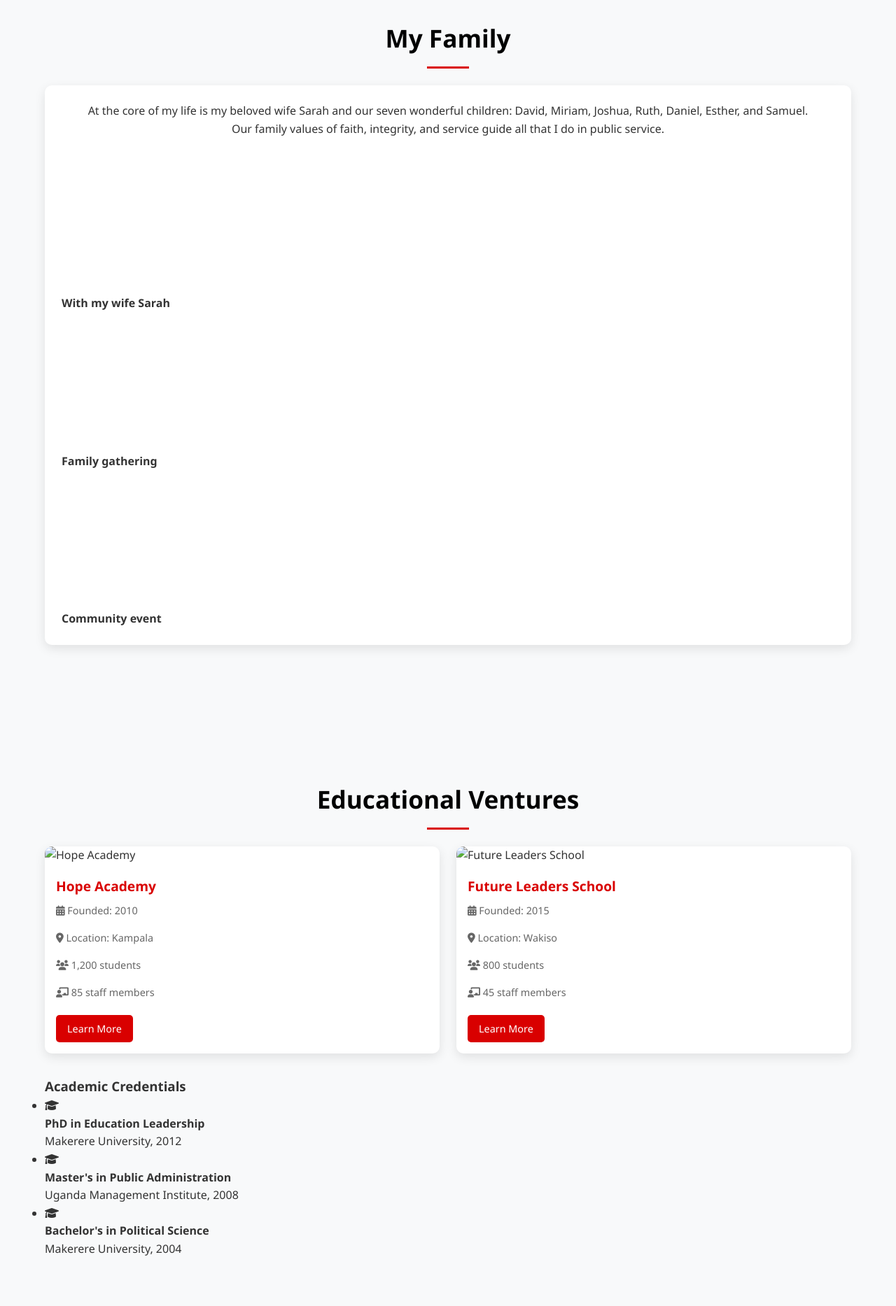
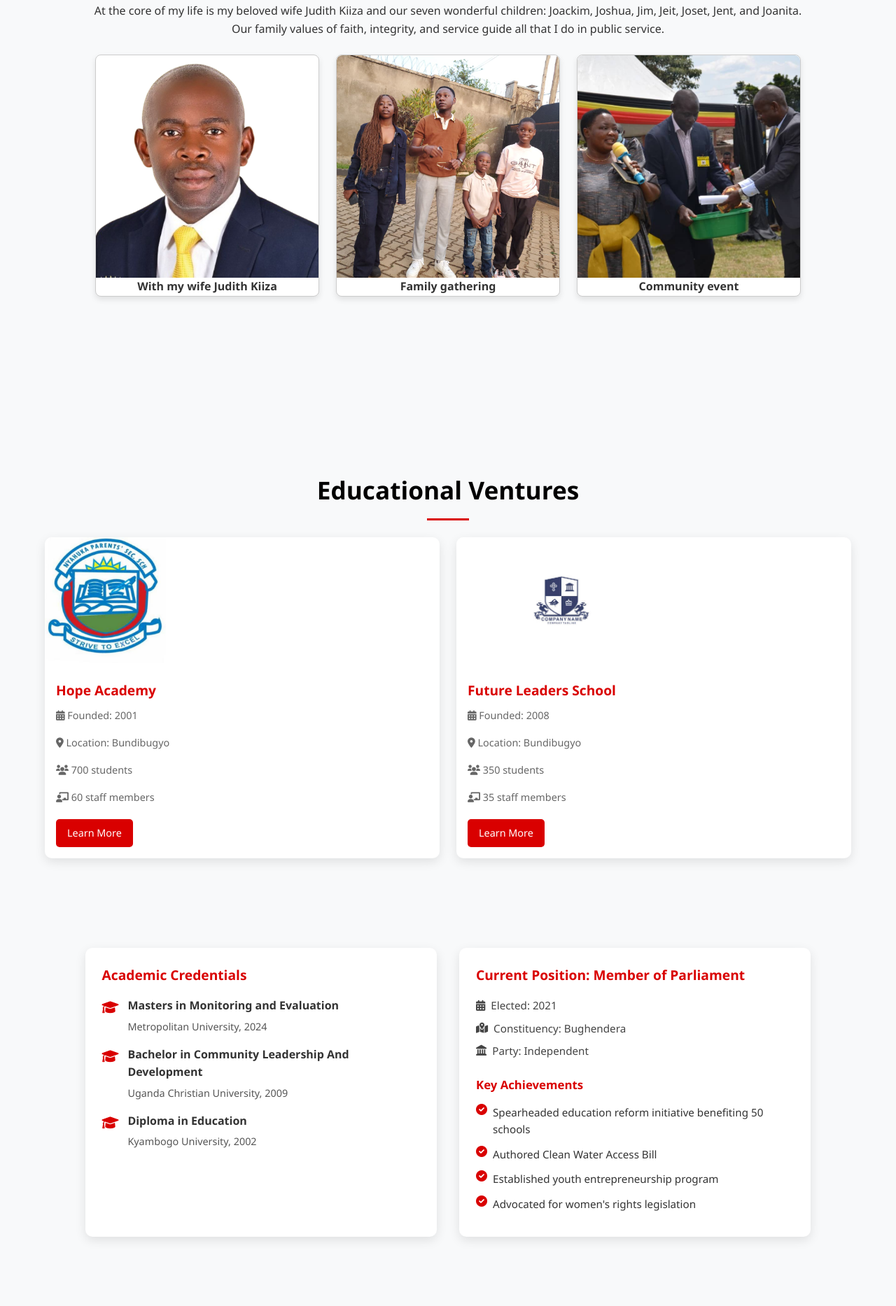
Before and after one commit to Jimkbb/AcrobertMoses, a plain HTML site: page index.html in a window 1280 px wide. Shown: the part 1669-3536 px from the top of the page at 70% size. Drawn offline with Linux system fonts and the light colour scheme.

Commit message:
2nd day updates

```diff
--- a/index.html
+++ b/index.html
@@ -53,7 +53,8 @@
    <section id="about" class="about">
   <h2>About Me</h2>
   <div class="about-container">
-            <div class="profile-card">
+
+    <!-- Leader image and text -->
     <div class="about-img">
       <img src="hon1.png" alt="Hon. Acrobert Kiiza Moses" loading="lazy">
       <div class="img-badge">
@@ -61,28 +62,30 @@
         <span>Community Leader</span>
       </div>
     </div>
+
     <div class="about-text">
       <p>With 15 years of dedicated service to Uganda, I have committed my life to improving education and community development.</p>
     </div>
-            </div>
 
+    <!-- Cards section -->
     <div class="highlights-grid">
       <div class="highlight-card">
         <i class="fas fa-graduation-cap"></i>
         <h4>Education</h4>
-                    <p>Founder of Hope Academy and Future Leaders School, educating 2,000 students annually</p>
+        <p>NYAHUKA PARENTS SCHOOL, educating 800 students annually</p>
       </div>
       <div class="highlight-card">
         <i class="fas fa-landmark"></i>
         <h4>Politics</h4>
-                    <p>District Representative for Kampala since 2015</p>
+        <p>District Representative for Bughendera Constituency since 2021</p>
       </div>
       <div class="highlight-card">
         <i class="fas fa-hands-helping"></i>
         <h4>Community</h4>
-                    <p>Leading 12 community initiatives impacting 50,000 people</p>
+        <p>Leading 14 sub-counties impacting 50,000 people</p>
       </div>
     </div>
+
   </div>
 </section>
 
@@ -92,22 +95,23 @@
         <div class="family-container">
             <div class="family-card">
                 <div class="family-intro">
-                    <p>At the core of my life is my beloved wife Sarah and our seven wonderful children: David, Miriam, Joshua, Ruth, Daniel, Esther, and Samuel.</p>
+                    <p>At the core of my life is my beloved wife Judith Kiiza and our seven wonderful children: Joackim, Joshua, Jim, Jeit, Joset, Jent, and Joanita.</p>
                     <p>Our family values of faith, integrity, and service guide all that I do in public service.</p>
                 </div>
             </div>
 
             <div class="family-members">
                 <div class="family-member-card">
-                    <div class="gallery-item" style="background-image: url('images/family1.jpg');"></div>
-                    <h4>With my wife Sarah</h4>
+                    <div class="gallery-item" style="background-image: url('hon1.png');"></div>
+                    <h4>With my wife Judith Kiiza</h4>
+
                 </div>
                 <div class="family-member-card">
-                    <div class="gallery-item" style="background-image: url('images/family2.jpg');"></div>
+                    <div class="gallery-item" style="background-image: url('familys.jpg');"></div>
                     <h4>Family gathering</h4>
                 </div>
                 <div class="family-member-card">
-                    <div class="gallery-item" style="background-image: url('images/family3.jpg');"></div>
+                    <div class="gallery-item" style="background-image: url('event.jpg');"></div>
                     <h4>Community event</h4>
                 </div>
             </div>
@@ -120,99 +124,86 @@
         <div class="schools-container">
             <div class="school-card">
                 <div class="school-image">
-                    <img src="images/hope-academy.jpg" alt="Hope Academy" loading="lazy">
+                    <img src="npss.jpg" alt="NYAHUKA PARENTS SS" loading="lazy">
                 </div>
                 <div class="school-info">
                     <h3>Hope Academy</h3>
                     <div class="school-details">
-                        <p><i class="fas fa-calendar-alt"></i> Founded: 2010</p>
-                        <p><i class="fas fa-map-marker-alt"></i> Location: Kampala</p>
-                        <p><i class="fas fa-users"></i> 1,200 students</p>
-                        <p><i class="fas fa-chalkboard-teacher"></i> 85 staff members</p>
+                        <p><i class="fas fa-calendar-alt"></i> Founded: 2001</p>
+                        <p><i class="fas fa-map-marker-alt"></i> Location: Bundibugyo</p>
+                        <p><i class="fas fa-users"></i> 700 students</p>
+                        <p><i class="fas fa-chalkboard-teacher"></i> 60 staff members</p>
                     </div>
-                    <a href="#" class="btn-school">Learn More</a>
+                    <a href="https://desire627.github.io/npss_website/" class="btn-school">Learn More</a>
                 </div>
             </div>
 
             <div class="school-card">
                 <div class="school-image">
-                    <img src="images/future-leaders.jpg" alt="Future Leaders School" loading="lazy">
+                    <img src="parental.jpg" alt="Future Leaders School" loading="lazy">
                 </div>
                 <div class="school-info">
                     <h3>Future Leaders School</h3>
                     <div class="school-details">
-                        <p><i class="fas fa-calendar-alt"></i> Founded: 2015</p>
-                        <p><i class="fas fa-map-marker-alt"></i> Location: Wakiso</p>
-                        <p><i class="fas fa-users"></i> 800 students</p>
-                        <p><i class="fas fa-chalkboard-teacher"></i> 45 staff members</p>
+                        <p><i class="fas fa-calendar-alt"></i> Founded: 2008</p>
+                        <p><i class="fas fa-map-marker-alt"></i> Location: Bundibugyo</p>
+                        <p><i class="fas fa-users"></i> 350 students</p>
+                        <p><i class="fas fa-chalkboard-teacher"></i> 35 staff members</p>
                     </div>
                     <a href="#" class="btn-school">Learn More</a>
                 </div>
             </div>
         </div>
 
+        <section class="dual-section">
+  <!-- Academic Credentials Card -->
   <div class="qualifications-card">
     <h3>Academic Credentials</h3>
     <ul class="qualifications-list">
       <li class="qualification-item">
         <div class="degree-icon"><i class="fas fa-graduation-cap"></i></div>
         <div class="degree-info">
-                        <h4>PhD in Education Leadership</h4>
-                        <p>Makerere University, 2012</p>
+          <h4>Masters in Monitoring and Evaluation</h4>
+          <p>Metropolitan University, 2024</p>
         </div>
       </li>
       <li class="qualification-item">
         <div class="degree-icon"><i class="fas fa-graduation-cap"></i></div>
         <div class="degree-info">
-                        <h4>Master's in Public Administration</h4>
-                        <p>Uganda Management Institute, 2008</p>
+          <h4>Bachelor in Community Leadership And Development</h4>
+          <p>Uganda Christian University, 2009</p>
         </div>
       </li>
       <li class="qualification-item">
         <div class="degree-icon"><i class="fas fa-graduation-cap"></i></div>
         <div class="degree-info">
-                        <h4>Bachelor's in Political Science</h4>
-                        <p>Makerere University, 2004</p>
+          <h4>Diploma in Education</h4>
+          <p>Kyambogo University, 2002</p>
         </div>
       </li>
     </ul>
   </div>
-    </section>
 
-    <!-- Politics Section -->
-    <section id="politics" class="politics">
-        <h2>Political Engagement</h2>
-        <div class="politics-grid">
+  <!-- Political Engagement Card -->
   <div class="bio-card">
-                <h3>Current Position: District Representative</h3>
+    <h3>Current Position: Member of Parliament</h3>
     <div class="position-details">
-                    <p><i class="fas fa-calendar-alt"></i> Elected: 2015</p>
-                    <p><i class="fas fa-map-marked-alt"></i> Constituency: Kampala District</p>
-                    <p><i class="fas fa-landmark"></i> Party: National Resistance Movement</p>
+      <p><i class="fas fa-calendar-alt"></i> Elected: 2021</p>
+      <p><i class="fas fa-map-marked-alt"></i> Constituency: Bughendera</p>
+      <p><i class="fas fa-landmark"></i> Party: Independent</p>
     </div>
 
     <div class="achievements-card">
       <h4>Key Achievements</h4>
       <ul class="achievements-list">
-                        <li>
-                            <i class="fas fa-check-circle"></i>
-                            <span>Spearheaded education reform initiative benefiting 50 schools</span>
-                        </li>
-                        <li>
-                            <i class="fas fa-check-circle"></i>
-                            <span>Authored Clean Water Access Bill</span>
-                        </li>
-                        <li>
-                            <i class="fas fa-check-circle"></i>
-                            <span>Established youth entrepreneurship program</span>
-                        </li>
-                        <li>
-                            <i class="fas fa-check-circle"></i>
-                            <span>Advocated for women's rights legislation</span>
-                        </li>
+        <li><i class="fas fa-check-circle"></i> Spearheaded education reform initiative benefiting 50 schools</li>
+        <li><i class="fas fa-check-circle"></i> Authored Clean Water Access Bill</li>
+        <li><i class="fas fa-check-circle"></i> Established youth entrepreneurship program</li>
+        <li><i class="fas fa-check-circle"></i> Advocated for women's rights legislation</li>
       </ul>
     </div>
   </div>
+</section>
 
             <div class="vision-card">
                 <h3>My Vision for Uganda</h3>
--- a/styles.css
+++ b/styles.css
@@ -238,6 +238,7 @@ h2::after {
     gap: 2rem;
 }
 
+/* Image Section */
 .about-img {
     display: flex;
     justify-content: center;
@@ -248,11 +249,12 @@ h2::after {
     width: 100%;
     max-width: 300px;
     border-radius: 10px;
-    box-shadow: 0 5px 15px rgba(0,0,0,0.1);
+    box-shadow: 0 5px 15px rgba(0, 0, 0, 0.1);
     aspect-ratio: 1/1;
     object-fit: cover;
 }
 
+/* Badge Styling */
 .img-badge {
     position: absolute;
     bottom: -15px;
@@ -264,7 +266,7 @@ h2::after {
     border-radius: 5px;
     display: flex;
     align-items: center;
-    box-shadow: 0 3px 10px rgba(0,0,0,0.2);
+    box-shadow: 0 3px 10px rgba(0, 0, 0, 0.2);
     width: max-content;
 }
 
@@ -273,22 +275,29 @@ h2::after {
     margin-right: 0.5rem;
 }
 
+/* About Text */
 .about-text {
     text-align: center;
 }
 
-.about-highlights {
-    display: grid;
-    grid-template-columns: 1fr;
-    gap: 1rem;
+/* Highlights Section */
+.about-highlights,
+.highlights-grid {
+    display: flex;
+    justify-content: space-between;
+    gap: 20px;
+    flex-wrap: wrap;
     margin-top: 2rem;
 }
 
+/* Individual Highlight Card */
 .highlight-card {
+    flex: 1 1 30%;
+
     background: white;
     padding: 1.2rem;
     border-radius: 8px;
-    box-shadow: 0 3px 10px rgba(0,0,0,0.1);
+    box-shadow: 0 3px 10px rgba(0, 0, 0, 0.1);
     text-align: center;
     transition: transform 0.3s;
 }
@@ -308,10 +317,14 @@ h2::after {
     font-size: 1.1rem;
 }
 
+}
+
 /* Family Section - Mobile */
+
+/* Family Section - Mobile First */
 .family-container {
-    background: white;
-    padding: 1.5rem;
+    background: whitesmoke;
+    padding: 2rem 1rem;
     border-radius: 10px;
     box-shadow: 0 5px 15px rgba(0,0,0,0.1);
 }
@@ -321,24 +334,62 @@ h2::after {
     text-align: center;
 }
 
-.family-gallery {
-    display: grid;
-    grid-template-columns: 1fr;
-    gap: 1rem;
+/* Container for the image cards */
+.family-members {
+    display: flex;
+    flex-direction: column;
+    gap: 1.5rem;
+    align-items: center;
 }
 
+/* Each individual card */
+.family-member-card {
+    width: 100%;
+    max-width: 320px;
+    border: 1px solid #ccc;
+    border-radius: 8px;
+    overflow: hidden;
+    background-color: #fff;
+    box-shadow: 0 4px 8px rgba(0,0,0,0.1);
+    text-align: center;
+}
+
+/* Image styling */
 .gallery-item {
-    height: 200px;
+    width: 100%;
+    height: auto;
+    aspect-ratio: 1 / 1;
     background-size: cover;
     background-position: center;
-    border-radius: 8px;
-    position: relative;
-    overflow: hidden;
+    border-radius: 8px 8px 0 0;
     transition: transform 0.3s;
 }
 
 .gallery-item:hover {
     transform: scale(1.02);
+}
+
+/* Responsive adjustments for larger devices */
+@media (min-width: 600px) {
+    .family-members {
+        flex-direction: row;
+        justify-content: center;
+        flex-wrap: wrap;
+    }
+
+    .family-member-card {
+        flex: 1 1 45%;
+    }
+}
+
+@media (min-width: 900px) {
+    .family-member-card {
+        flex: 1 1 30%;
+    }
+
+    .family-container {
+        padding: 3.5rem;
+    }
 }
 
 /* Education Section - Mobile */
@@ -362,7 +413,6 @@ h2::after {
 }
 
 .school-card img {
-    width: 100%;
     height: 180px;
     object-fit: cover;
 }
@@ -395,103 +445,124 @@ h2::after {
     background: var(--ug-black);
 }
 
-.academic-qualifications {
+/* Container for both academic and politics sections */
+.dual-section {
+  display: flex;
+  flex-direction: column;
+  gap: 2rem;
+  margin: 2rem 0;
+}
+
+/* Academic Qualifications Card */
+.qualifications-card {
   background: white;
   padding: 1.5rem;
   border-radius: 10px;
   box-shadow: 0 5px 15px rgba(0,0,0,0.1);
-    margin-top: 2rem;
+
 }
 
-.academic-qualifications h3 {
+.qualifications-card h3 {
   color: var(--primary);
   margin-bottom: 1rem;
   font-size: 1.2rem;
 }
 
-.academic-qualifications ul {
+.qualifications-list {
   list-style-type: none;
+  padding-left: 0;
 }
 
-.academic-qualifications li {
-    padding: 0.7rem 0;
-    border-bottom: 1px solid #eee;
-    position: relative;
-    padding-left: 1.8rem;
-    font-size: 0.95rem;
+.qualification-item {
+  display: flex;
+  align-items: flex-start;
+  margin-bottom: 1rem;
 }
 
-.academic-qualifications li::before {
-    content: '✓';
+.degree-icon {
+  margin-right: 0.8rem;
+  font-size: 1.2rem;
   color: var(--primary);
-    position: absolute;
-    left: 0;
-    font-weight: bold;
+  flex-shrink: 0;
 }
 
-/* Politics Section - Mobile */
-.politics-container {
-    display: grid;
-    grid-template-columns: 1fr;
-    gap: 1.5rem;
+.degree-info h4 {
+  font-size: 1rem;
+  margin-bottom: 0.3rem;
 }
 
-.political-bio {
+.degree-info p {
+  font-size: 0.9rem;
+  color: #555;
+}
+
+/* Politics Section Card */
+.bio-card {
   background: white;
   padding: 1.5rem;
   border-radius: 10px;
   box-shadow: 0 5px 15px rgba(0,0,0,0.1);
+
 }
 
-.political-achievements {
+.bio-card h3 {
+  color: var(--primary);
+  margin-bottom: 1rem;
+  font-size: 1.2rem;
+}
+
+.position-details p {
+  font-size: 0.95rem;
+  margin-bottom: 0.5rem;
+  display: flex;
+  align-items: center;
+  gap: 0.5rem;
+  color: #444;
+}
+
+.achievements-card {
   margin-top: 1.5rem;
 }
 
-.political-achievements li {
+.achievements-card h4 {
+  margin-bottom: 0.8rem;
+  font-size: 1.05rem;
+  color: var(--primary);
+}
+
+.achievements-list {
+  list-style: none;
+  padding-left: 0;
+}
+
+.achievements-list li {
   margin-bottom: 0.7rem;
   position: relative;
   padding-left: 1.5rem;
   font-size: 0.95rem;
+  color: #333;
 }
 
-.political-achievements li::before {
-    content: '•';
-    color: var(--primary);
+.achievements-list li i {
   position: absolute;
   left: 0;
-    font-size: 1.5rem;
-    line-height: 1;
+  color: var(--primary);
+  font-size: 1rem;
 }
 
-.political-vision {
-    background: var(--primary);
-    color: white;
-    padding: 1.5rem;
-    border-radius: 10px;
+/* Responsive layout - show side by side on tablet and up */
+@media (min-width: 768px) {
+  .dual-section {
+    flex-direction: row;
+    justify-content: space-between;
   }
 
-.btn-download {
-    display: inline-flex;
-    align-items: center;
-    margin-top: 1.2rem;
-    padding: 0.7rem 1.2rem;
-    background: white;
-    color: var(--primary);
-    border-radius: 5px;
-    text-decoration: none;
-    font-weight: 600;
-    transition: all 0.3s;
-    font-size: 0.95rem;
+  .qualifications-card,
+  .bio-card {
+    flex: 1 1 48%;
+  }
 }
 
-.btn-download:hover, .btn-download:focus {
-    background: var(--ug-black);
-    color: white;
-}
-
-.btn-download i {
-    margin-right: 0.5rem;
-}
 
 /* Community Section - Mobile */
 .initiatives-container {
```
Also changed, not shown: event.jpg (added), familys.jpg (added), npss.jpg (added), parental.jpg (added). Lines whose indentation alone changed are shown as unchanged.
